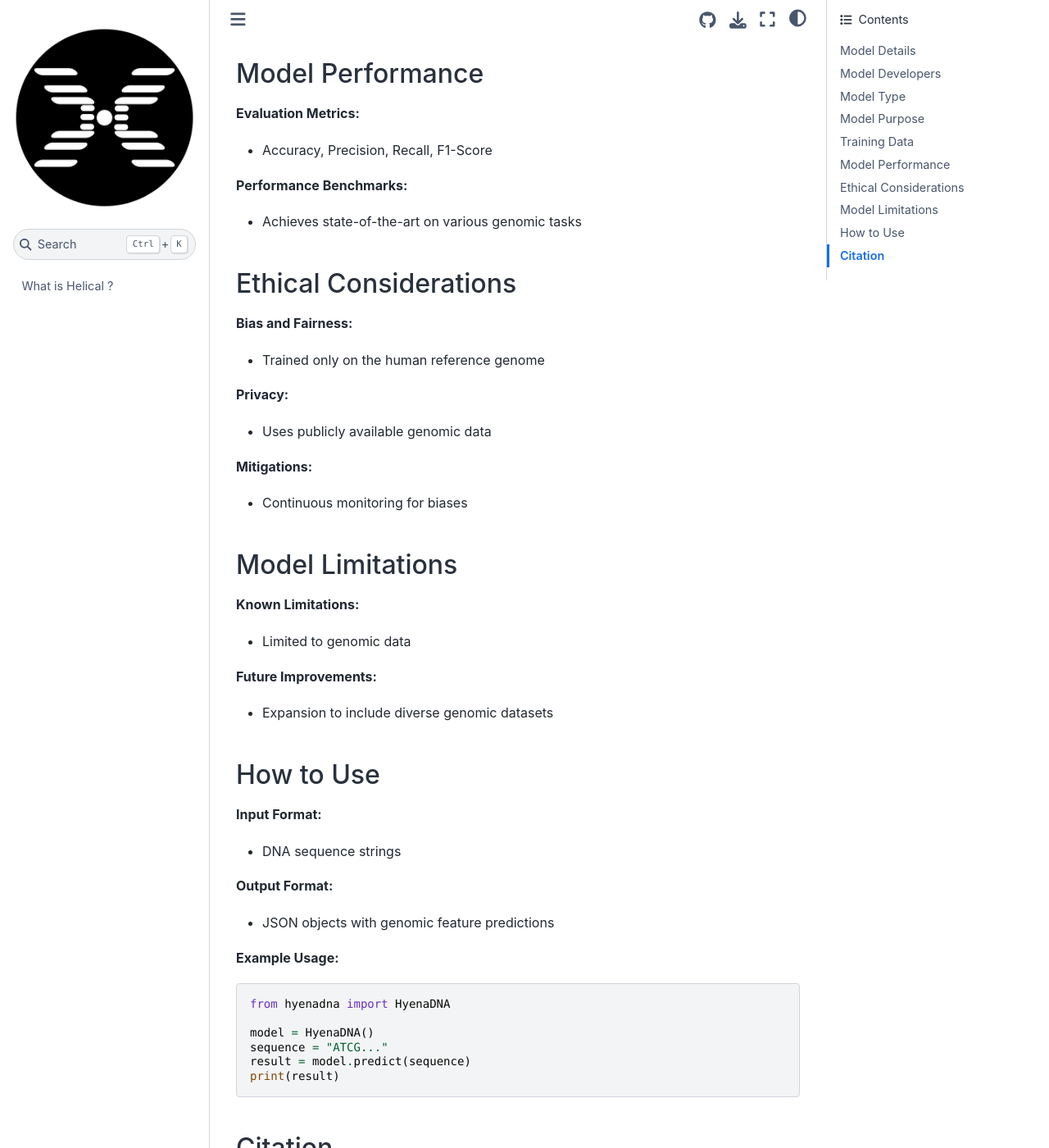
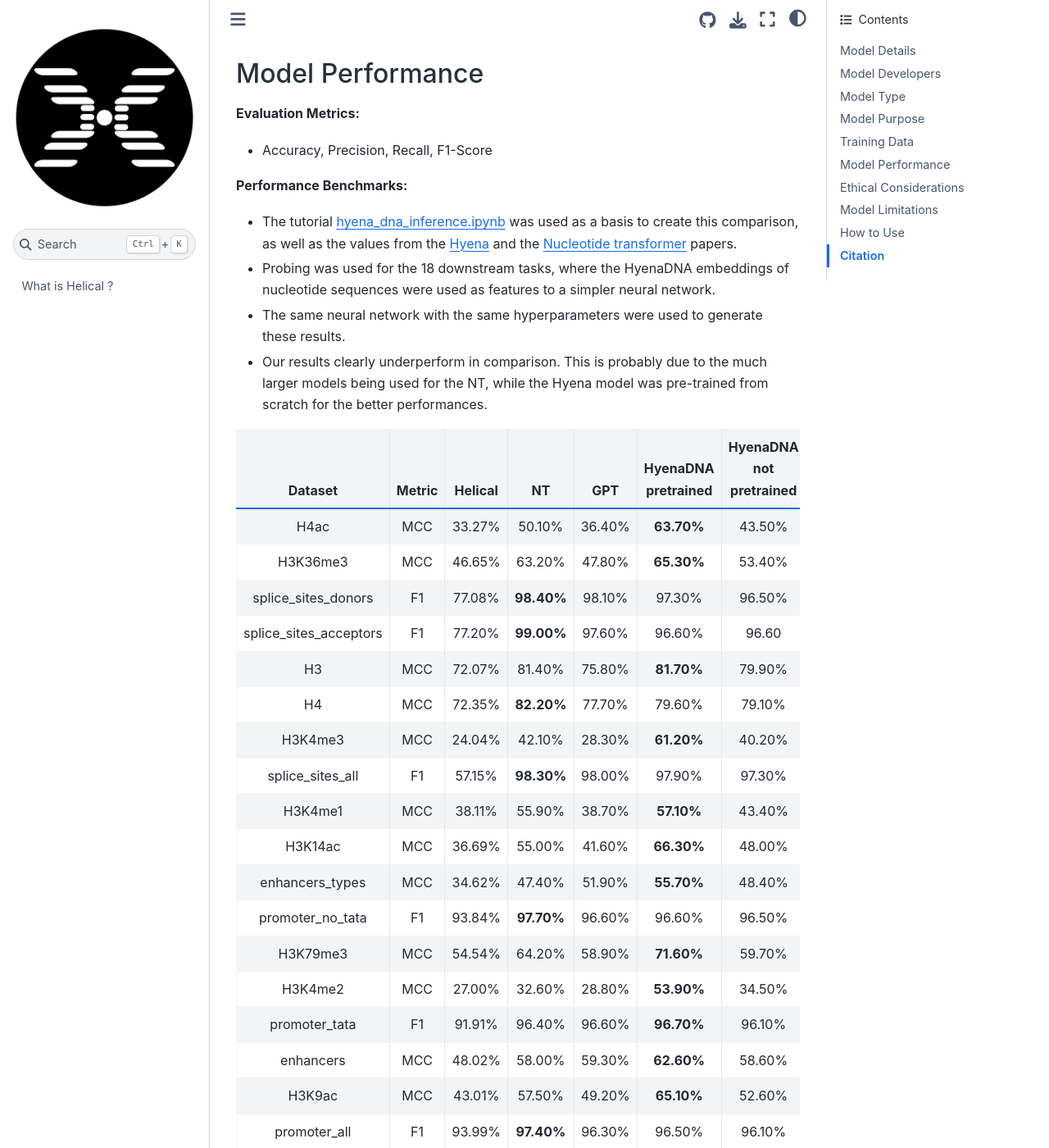
Before and after one commit to helicalAI/helical, a Jupyter Book: the page built from docs/model_cards/hyenadna.md, in a window 1280 px wide and 1400 px high, scrolled down 1238 px. Shown: the whole window at 82% size. Built offline with Jupyter Book 1.0.4 settings and Sphinx 7.4.7 and the Sphinx Book theme 1.1.4, drawn with Linux system fonts in a browser that asks for light colours; pages that are not in the unit, such as notebooks, are missing from menus.

Commit message:
Add results to model card

```diff
--- a/docs/model_cards/hyenadna.md
+++ b/docs/model_cards/hyenadna.md
@@ -40,7 +40,32 @@
 - Accuracy, Precision, Recall, F1-Score
 
 **Performance Benchmarks:**
-- Achieves state-of-the-art on various genomic tasks
+- The tutorial [hyena_dna_inference.ipynb](https://helical.readthedocs.io/en/latest/examples/hyena_dna_inference.html) was used as a basis to create this comparison, as well as the values from the [Hyena](https://arxiv.org/pdf/2306.15794) and the [Nucleotide transformer](https://www.biorxiv.org/content/10.1101/2023.01.11.523679v1.full.pdf) papers.
+- Probing was used for the 18 downstream tasks, where the HyenaDNA embeddings of nucleotide sequences were used as features to a simpler neural network.
+- The same neural network with the same hyperparameters were used to generate these results.
+- Our results clearly underperform in comparison. This is probably due to the much larger models being used for the NT, while the Hyena model was pre-trained from scratch for the better performances.
+
+
+|Dataset       |Metric       |Helical      |NT           |GPT          |HyenaDNA pretrained|HyenaDNA not pretrained|
+|    :----:    |    :----:   |    :----:   |    :----:   |    :----:   |    :----:   |    :----:   |
+|H4ac|MCC|33.27%|50.10%|36.40%|**63.70%**|43.50%|
+|H3K36me3|MCC|46.65%|63.20%|47.80%|**65.30%**|53.40%|
+|splice_sites_donors|F1|77.08%|**98.40%**|98.10%|97.30%|96.50%|
+|splice_sites_acceptors|F1|77.20%|**99.00%**|97.60%|96.60%|96.60|%
+|H3|MCC|72.07%|81.40%|75.80%|**81.70%**|79.90%|
+|H4|MCC|72.35%|**82.20%**|77.70%|79.60%|79.10%|
+|H3K4me3|MCC|24.04%|42.10%|28.30%|**61.20%**|40.20%|
+|splice_sites_all|F1|57.15%|**98.30%**|98.00%|97.90%|97.30%|
+|H3K4me1|MCC|38.11%|55.90%|38.70%|**57.10%**|43.40%|
+|H3K14ac|MCC|36.69%|55.00%|41.60%|**66.30%**|48.00%|
+|enhancers_types|MCC|34.62%|47.40%|51.90%|**55.70%**| 48.40%|
+|promoter_no_tata|F1|93.84%|**97.70%**|96.60%|96.60%|96.50%|
+|H3K79me3|MCC|54.54%|64.20%|58.90%|**71.60%**|59.70%|
+|H3K4me2|MCC|27.00%|32.60%|28.80%|**53.90%**|34.50%|
+|promoter_tata|F1|91.91%|96.40%|96.60%|**96.70%**|96.10%|
+|enhancers|MCC|48.02%|58.00%|59.30%|**62.60%**|58.60%|
+|H3K9ac|MCC|43.01%|57.50%|49.20%|**65.10%**|52.60%|
+|promoter_all|F1|93.99%|**97.40%**|96.30%|96.50%|96.10%|
 
 ## Ethical Considerations
 
```
Also changed, not shown: 1 other file.
